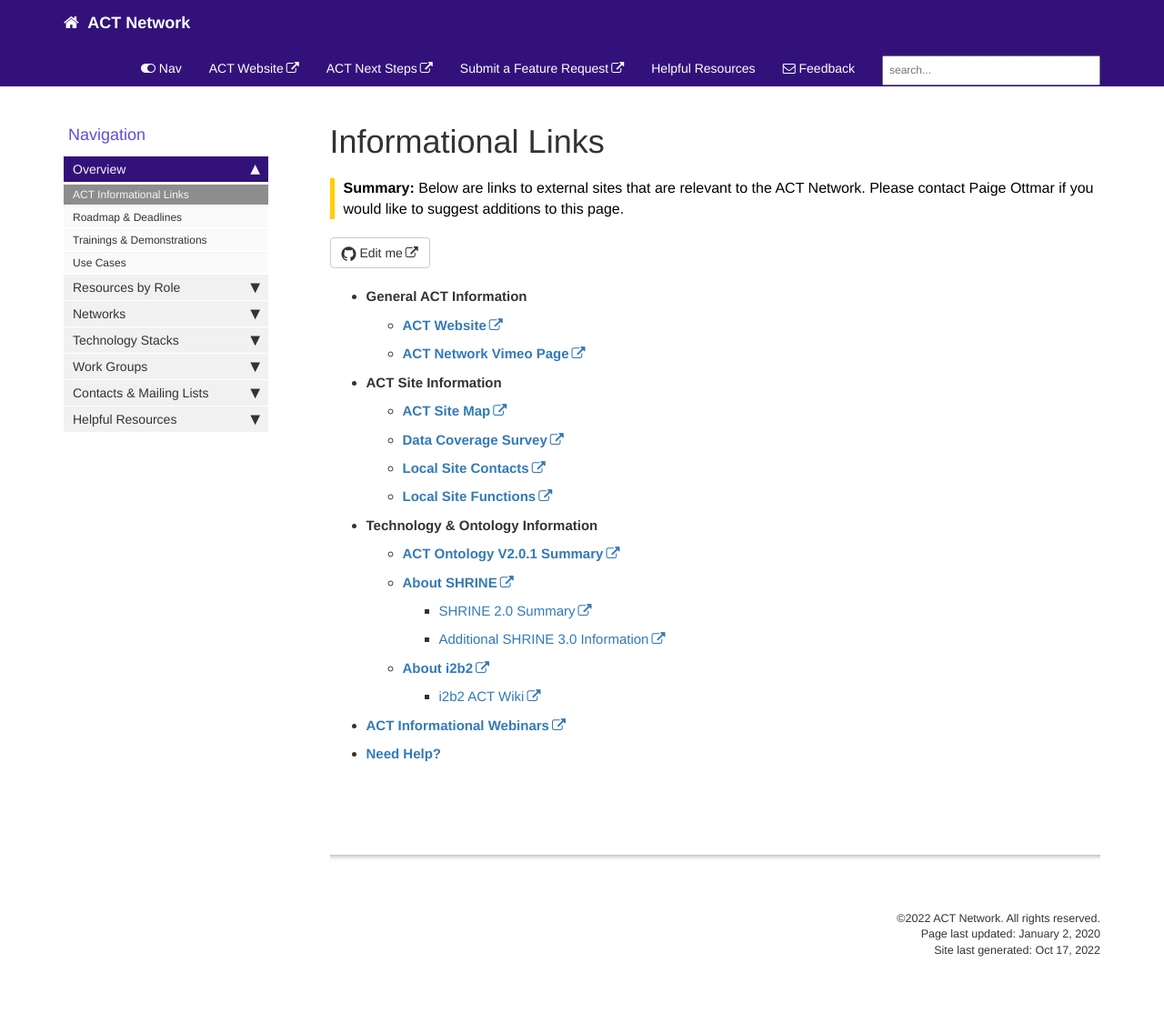
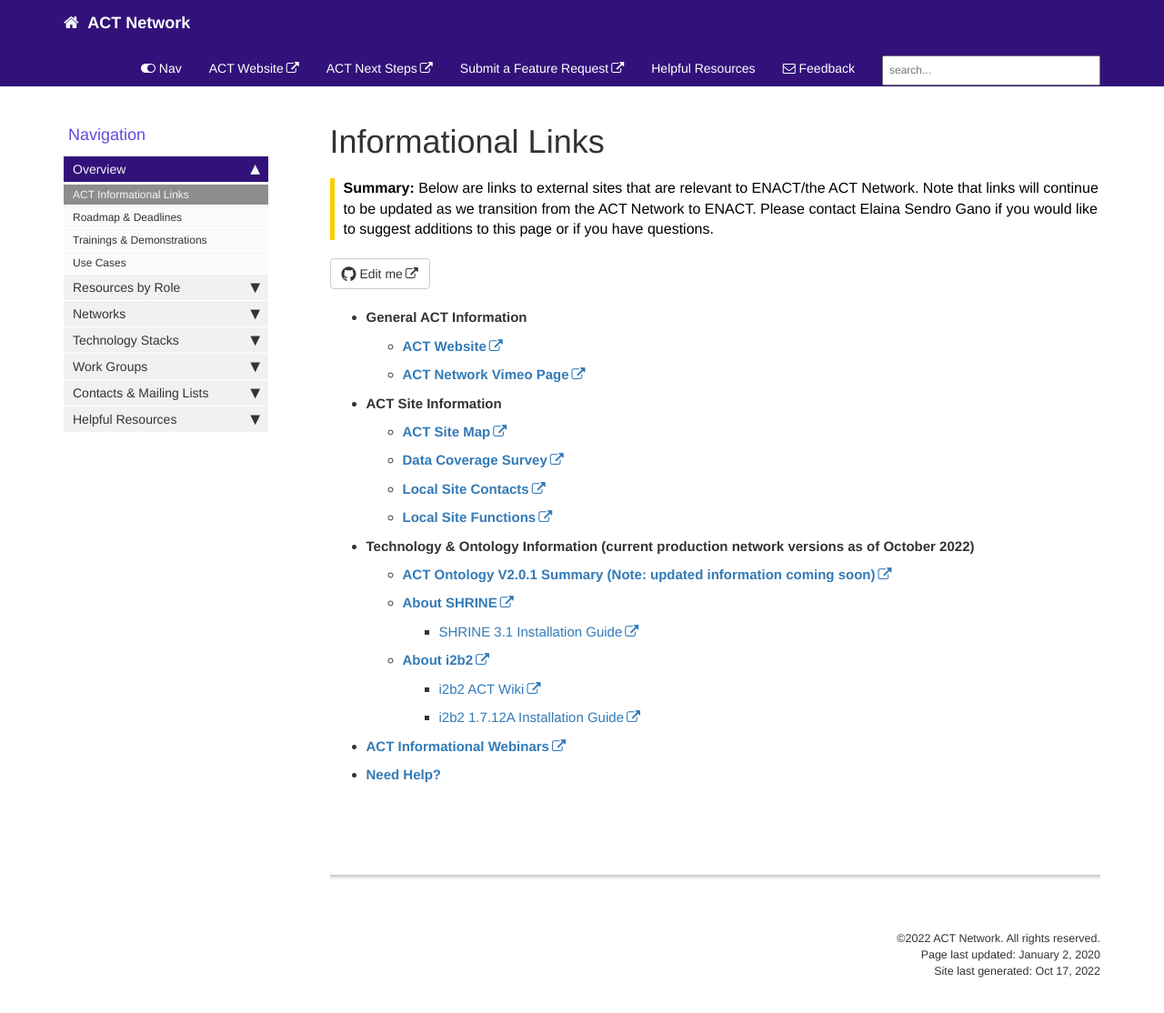
Before and after one commit to dbmi-pitt/ACT-Network, a Jekyll site: the page built from pages/mydoc/informational_links.md, in a window 1280 px wide and 1138 px high. Shown: the top 1114 px of the window at 91% size. Built offline with Jekyll 4.4.1, drawn with Linux system fonts in a browser that asks for light colours; comment, search, counter and statistics services are not loaded.

Commit message:
Update informational_links.md

```diff
--- a/pages/mydoc/informational_links.md
+++ b/pages/mydoc/informational_links.md
@@ -4,7 +4,7 @@
 sidebar: mydoc_sidebar
 keywords: information, links, website
 last_updated: January 2, 2020
-summary: "Below are links to external sites that are relevant to the ACT Network. Please contact Paige Ottmar if you would like to suggest additions to this page."
+summary: "Below are links to external sites that are relevant to ENACT/the ACT Network. Note that links will continue to be updated as we transition from the ACT Network to ENACT. Please contact Elaina Sendro Gano if you would like to suggest additions to this page or if you have questions."
 toc: false
 folder: mydoc
 ---
@@ -18,13 +18,13 @@
   * [**Local Site Contacts**](https://www.actnetwork.us/national/act-local-landing-pages-46EU-1434P4.html)
   * [**Local Site Functions**](https://docs.google.com/spreadsheets/d/1-PkGdRpKXdT_NjzBMmUMBtD7DACM00bpgFei4c3W4GQ/edit?usp=sharing)
 
-* **Technology & Ontology Information**
-  * [**ACT Ontology V2.0.1 Summary**](https://www.actnetwork.us/Global/FileLib/PDFs/ACT_ONTOLOGY_V2.0.1_final.pdf)
+* **Technology & Ontology Information (current production network versions as of October 2022)**
+  * [**ACT Ontology V2.0.1 Summary (Note: updated information coming soon)**](https://www.actnetwork.us/Global/FileLib/PDFs/ACT_ONTOLOGY_V2.0.1_final.pdf)
   * [**About SHRINE**](https://catalyst.harvard.edu/services/shrine/)
-      * [SHRINE 2.0 Summary](https://www.actnetwork.us/Global/FileLib/PDFs/SHRINE_2_0_update_summary.pdf)
-      * [Additional SHRINE 3.0 Information](https://dbmi-pitt.github.io/ACT-Network/informational_links.html)
+      * [SHRINE 3.1 Installation Guide](https://open.catalyst.harvard.edu/wiki/display/SHRINE/SHRINE+3.1.0+Installation+Guide)
   * [**About i2b2**](https://www.i2b2.org/about/)
       * [i2b2 ACT Wiki](https://community.i2b2.org/wiki/display/ACT/Accrual+to+Clinical+Trials+i2b2+Community+Wiki)
+      * [i2b2 1.7.12A Installation Guide](https://community.i2b2.org/wiki/display/ACT/ACT+Sites%3A+i2b2+upgrade+from+1.7.09c+to+1.7.12A)
 
 * [**ACT Informational Webinars**](https://dbmi-pitt.github.io/ACT-Network/trainings.html#act-informational-webinars)
 
```
